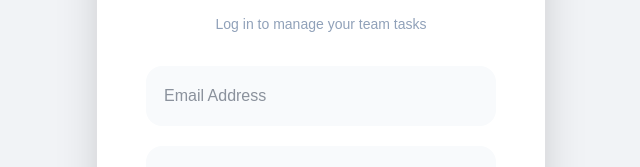
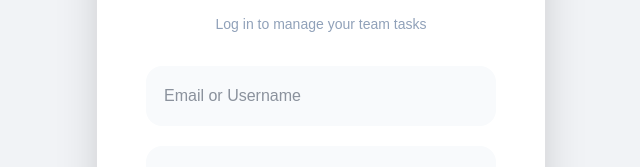
Before and after one commit to timothyjohnnepacena-prog/ipick-todo-app, a Next.js app: page /auth/signin in a window 1280 px wide. Shown: the part 268-435 px from the top of the page, without its empty margins (319-959 px from the left). Built offline with nearby package versions, Linux system fonts and the light colour scheme.

Commit message:
Update app name and favicon icon

```diff
--- a/app/api/auth/[...nextauth]/route.js
+++ b/app/api/auth/[...nextauth]/route.js
@@ -8,7 +8,7 @@ export const authOptions = {
     CredentialsProvider({
       name: "Credentials",
       credentials: {
-        email: { label: "Email", type: "text" },
+        identifier: { label: "Email or Username", type: "text" },
         password: { label: "Password", type: "password" }
       },
       async authorize(credentials) {
@@ -16,7 +16,10 @@ export const authOptions = {
         const db = client.db("kanban_db");
 
         const user = await db.collection("users").findOne({
-          email: credentials.email
+          $or: [
+            { email: credentials.identifier },
+            { username: credentials.identifier }
+          ]
         });
 
         if (user) {
--- a/app/auth/forgot-password/page.js
+++ b/app/auth/forgot-password/page.js
@@ -35,12 +35,22 @@ export default function ForgotPasswordPage() {
 
   const handleResetPassword = async (e) => {
     e.preventDefault();
+    setError("");
+
+    const hasUpperCase = /[A-Z]/.test(newPassword);
+    const hasLowerCase = /[a-z]/.test(newPassword);
+    const hasNumbers = /[0-9]/.test(newPassword);
+    const isLongEnough = newPassword.length >= 8;
+
+    if (!isLongEnough || !hasUpperCase || !hasLowerCase || !hasNumbers) {
+      return setError("Password must be at least 8 characters long and include an uppercase letter, a lowercase letter, and a number.");
+    }
+
     if (newPassword !== confirmPassword) {
-      return setError("Passwords do not match");
+      return setError("Passwords do not match!");
     }
 
     setLoading(true);
-    setError("");
 
     const res = await fetch("/api/auth/reset-password", {
       method: "POST",
@@ -72,7 +82,8 @@ export default function ForgotPasswordPage() {
           {step === 1 ? "Enter your email to receive a reset code." : "Enter the 6-digit code and your new password."}
         </p>
 
-        {error && <p className="text-[#9E2A2B] text-xs font-bold mb-4 bg-[#9E2A2B]/10 py-2 rounded-xl">{error}</p>}
+        {/* Error message display */}
+        {error && <p className="text-[#9E2A2B] text-xs font-bold mb-4 bg-[#9E2A2B]/10 py-3 px-4 rounded-xl border border-[#9E2A2B]/20 leading-relaxed">{error}</p>}
 
         {step === 1 ? (
           <form onSubmit={handleRequestCode} className="space-y-4">
@@ -91,7 +102,6 @@ export default function ForgotPasswordPage() {
           </form>
         ) : (
           <form onSubmit={handleResetPassword} className="space-y-4">
-
 
             <input
               type="email"
--- a/app/auth/signin/page.js
+++ b/app/auth/signin/page.js
@@ -1,3 +1,4 @@
+// app/auth/signin/page.js
 "use client";
 import { useState } from "react";
 import { signIn } from "next-auth/react";
@@ -6,9 +7,9 @@ import Link from "next/link";
 import { Eye, EyeOff } from "lucide-react";
 
 export default function SignInPage() {
-  const [email, setEmail] = useState("");
+  const [identifier, setIdentifier] = useState(""); // Changed from email to identifier
   const [password, setPassword] = useState("");
-  const [showPassword, setShowPassword] = useState(false); // Toggle state
+  const [showPassword, setShowPassword] = useState(false);
   const [error, setError] = useState("");
   const [loading, setLoading] = useState(false);
   const router = useRouter();
@@ -19,13 +20,13 @@ export default function SignInPage() {
     setError("");
 
     const res = await signIn("credentials", {
-      email,
+      identifier, // Send identifier instead of email
       password,
       redirect: false,
     });
 
     if (res?.error) {
-      setError("Invalid email or password");
+      setError("Invalid login credentials");
       setLoading(false);
     } else {
       router.push("/");
@@ -51,11 +52,11 @@ export default function SignInPage() {
         <form onSubmit={handleSubmit} className="space-y-5">
           <div>
             <input
-              type="email"
-              placeholder="Email Address"
+              type="text" // Changed from type="email" to "text"
+              placeholder="Email or Username"
               className="w-full p-4 bg-slate-50 rounded-2xl outline-none focus:border-[#12A55C] border-2 border-transparent transition-colors"
-              value={email}
-              onChange={(e) => setEmail(e.target.value)}
+              value={identifier}
+              onChange={(e) => setIdentifier(e.target.value)}
               required
             />
           </div>
```
